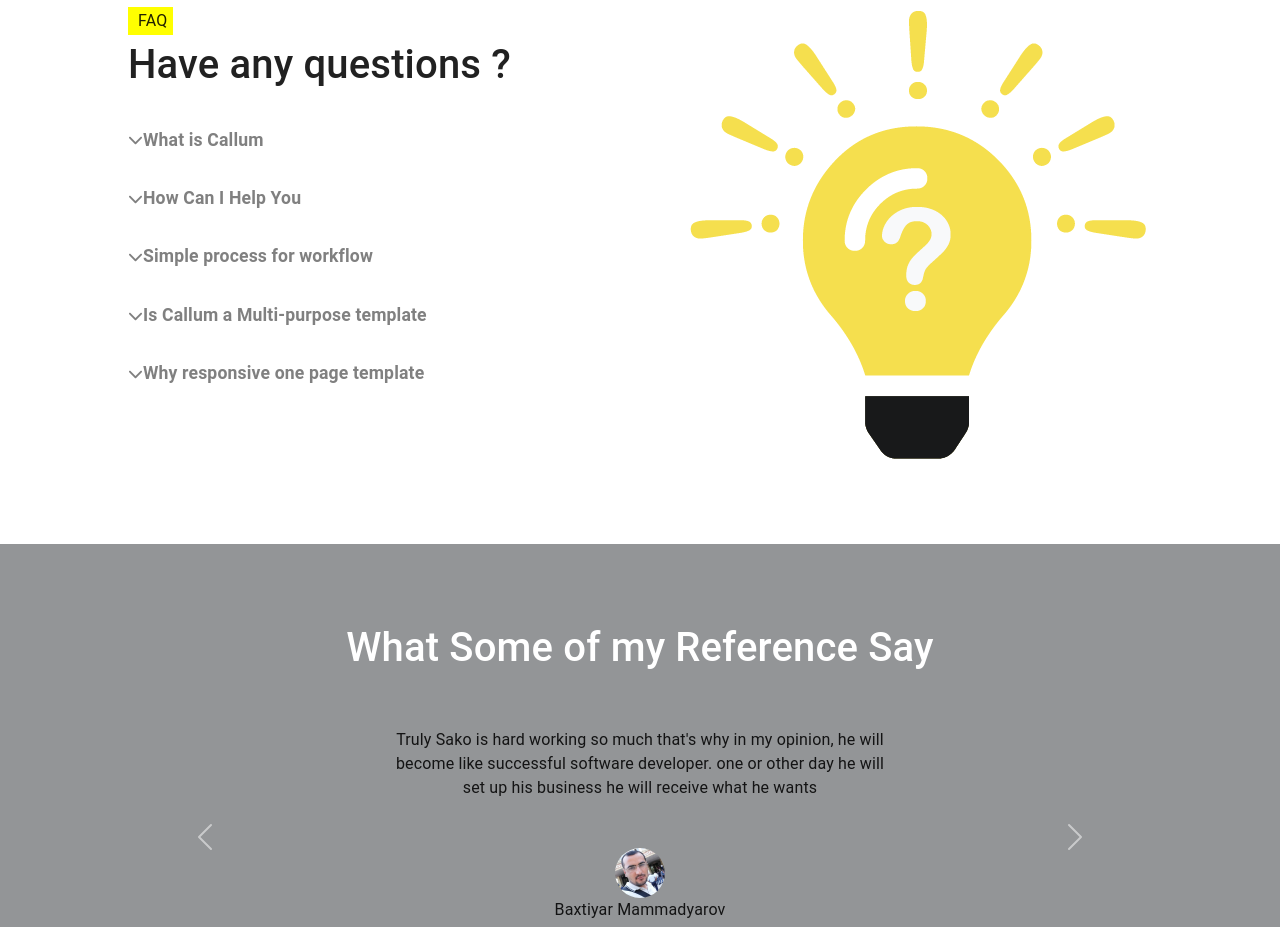
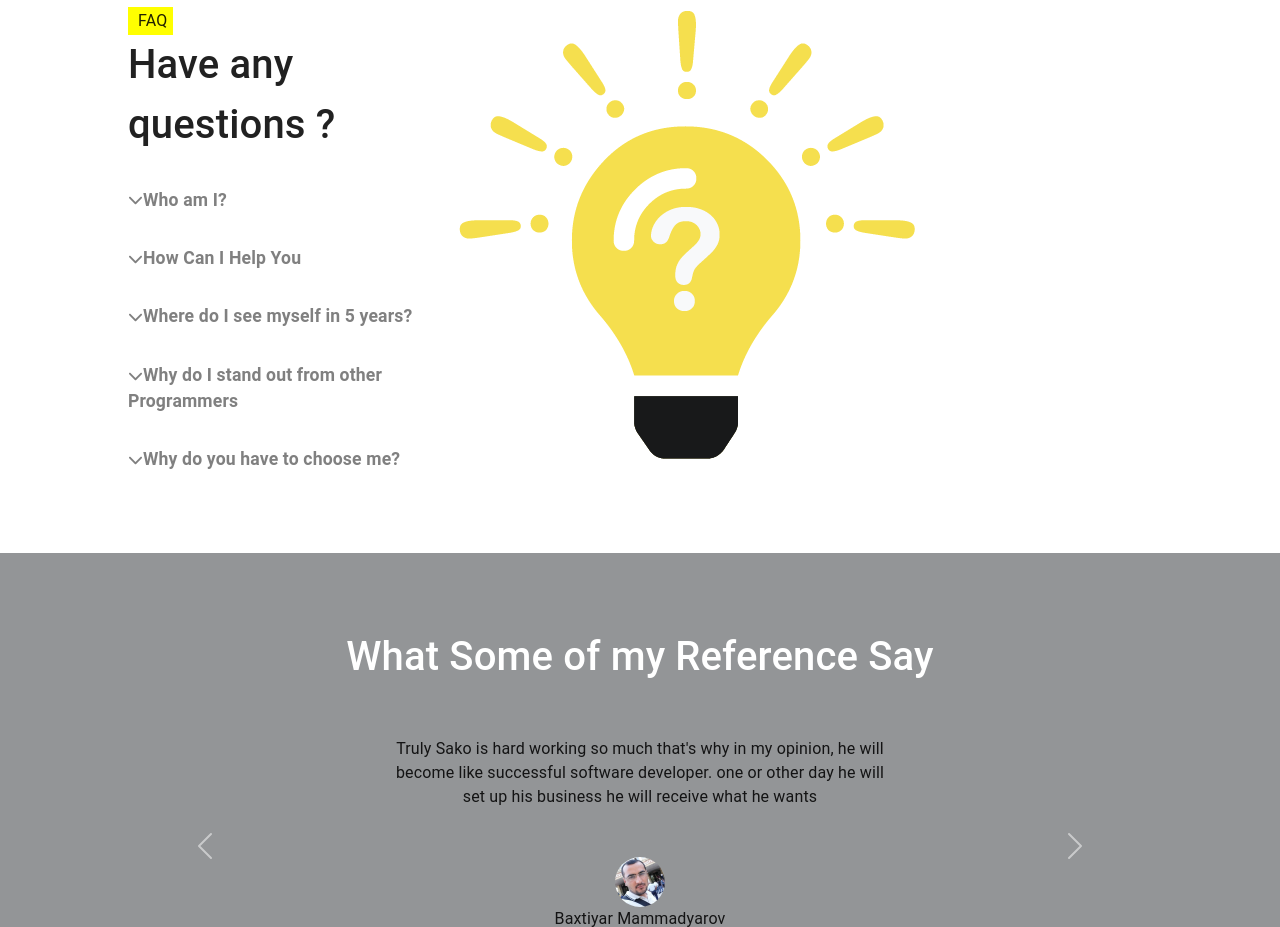
Before and after one commit to ShahmirzeMIT/Portfolio, a React (Create React App) app: page / in a window 1280 px wide. Shown: the part 5640-6567 px from the top of the page. Built offline with nearby package versions, Linux system fonts and the light colour scheme.

Commit message:
modify content

```diff
--- a/public/assets/json/translation.json
+++ b/public/assets/json/translation.json
@@ -415,9 +415,9 @@
     {
         "id": "61",
         "name": "questionMenu1",
-        "az": "Callum nədir",
-        "en": "What is Callum",
-        "ru": "Что такое Каллум"
+        "az": "Mən kiməm?",
+        "en": "Who am I?",
+        "ru": "Кто я?"
     },
     {
         "id": "62",
@@ -429,58 +429,58 @@
     {
         "id": "63",
         "name": "questionMenu3",
-        "az": "İş axını üçün sadə proses",
-        "en": "Simple process for workflow",
-        "ru": "Простой процесс для рабочего процесса"
+        "az": "5 ildən sonra özümü harada görürəm?",
+        "en": "Where do I see myself in 5 years?",
+        "ru": "Кем я вижу себя через 5 лет?"
     },
     {
         "id": "64",
         "name": "questionMenu4",
-        "az": "Callum çox məqsədli şablondur",
-        "en": "Is Callum a Multi-purpose template",
-        "ru": "Является ли Callum многоцелевым шаблоном"
+        "az": "Niyə mən digər Proqramçılardan fərqlənirəm?",
+        "en": "Why do I stand out from other Programmers",
+        "ru": "Почему я выделяюсь среди других программистов?"
     },
     {
         "id": "65",
         "name": "questionMenu5",
-        "az": "Niyə responsive bir səhife templaidir",
-        "en": "Why responsive one page template",
-        "ru": "Почему адаптивный одностраничный шаблон"
+        "az": "Niyə məni seçməlisən?",
+        "en": "Why do you have to choose me?",
+        "ru": "Почему ты должен выбрать меня?"
     },
     {
         "id": "66",
         "name": "questionText1",
-        "az": "Və iddia onları daha çox maraqlandıracaq və bəziləriniz qüvvələri təqib edəcəklər, bəlkə də haqlı olaraq mənə qarşı çıxacaqlar. O, suskunluğu dəyişir. Adiliyə gülmək düzgün addımdır, böyük büdcəyə malik olmaq yox.",
-        "en": "And the suit would be of more interest to them, and, as some of you will persecute the force, they would perhaps be rightly against me. It changes the tacitmates that is. Laughing at mediocrity is the right thing to do, not to have a big budget.",
-        "ru": "И иск их бы больше заинтересовал, а так как некоторые из вас будут преследовать силу, то они, может быть, справедливо будут против меня. Это меняет негласные отношения, которые есть. Смеяться над посредственностью — правильно, а не иметь большой бюджет."
+        "az": "Adım Şahmirzədir amma özümü Sako və ya Mirze adlandırmağı xoşlayıram Bakıda yaşayıram və Sahil-İT MMC-də işləyirəm\r\nMən Azərbaycan Memarlıq və İnşaat Universitetində və Sənan Hüseynzadə  School oxuyuram",
+        "en": "My name is Shahmirze but I like to call myself Sako or Mirze I am living in Baku and working at Sahil-İT MMC  \r\nI am studying at Azerbaijan Architecture and Construction University and at Senan Huseynzade School",
+        "ru": "Меня зовут Шахмирзе, но я люблю называть себя Сако или Мирзе. Я живу в Баку и работаю в Sahil-İT MMC.\r\nЯ учусь в Азербайджанском Архитектурно-Строительном Университете и в  Senan Huseynzade School"
     },
     {
         "id": "67",
         "name": "questionText2",
-        "az": "Əgər veb sayt yaratmaq istəyirsinizsə, mənə zəng edəcəksiniz və bu barədə düşünəcəyəm, iş və qiymət xoşuma gəlsəydi, edərdim",
-        "en": "İf you want to create a website you will call on me and I will think about that, If I had like the work and price , I would have done",
-        "ru": "Если вы хотите создать веб-сайт, вы позвоните мне, и я подумаю об этом. Если бы мне понравилась работа и цена, я бы сделал"
+        "az": "Əgər veb sayt yaratmaq istəyirsinizsə mənə zəng edəcəksiniz və mən bu barədə düşünəcəyəm, işi və qiyməti bəyənsəm, edəcəm",
+        "en": "İf you want to create a website you will call on me and I will think about that, If I  like the work and price, I will  do it",
+        "ru": "Если вы хотите создать сайт, вы позвоните мне, и я подумаю об этом, если мне понравится работа и цена, я это сделаю."
     },
     {
         "id": "68",
         "name": "questionText3",
-        "az": "Və iddia onları daha çox maraqlandıracaq və bəziləriniz qüvvələri təqib edəcəklər, bəlkə də haqlı olaraq mənə qarşı çıxacaqlar. O, suskunluğu dəyişir. Adiliyə gülmək düzgün addımdır, böyük büdcəyə malik olmaq yox.",
-        "en": "And the suit would be of more interest to them, and, as some of you will persecute the force, they would perhaps be rightly against me. It changes the tacitmates that is. Laughing at mediocrity is the right thing to do, not to have a big budget.",
-        "ru": "И иск их бы больше заинтересовал, а так как некоторые из вас будут преследовать силу, то они, может быть, справедливо будут против меня. Это меняет негласные отношения, которые есть. Смеяться над посредственностью — правильно, а не иметь большой бюджет."
+        "az": "Bu sual fikrimi çaşdırır, amma mən universiteti bitirəndə çox qısa cavab verirəm Kanadaya və ya Polşaya köçəcəyəm və burada Proqram Tərtibatçı olaraq işləyəcəyəm.",
+        "en": "This question confuses my mind but I give a very short answer when I graduate from university I will move to Canada or Polsha and I will work here as Software Developer ",
+        "ru": "Этот вопрос сбивает меня с толку, но я даю очень короткий ответ, когда я закончу университет, я перееду в Канаду или Польшу и буду работать здесь разработчиком программного обеспечения."
     },
     {
         "id": "69",
         "name": "questionText4",
-        "az": "Və iddia onları daha çox maraqlandıracaq və bəziləriniz qüvvələri təqib edəcəklər, bəlkə də haqlı olaraq mənə qarşı çıxacaqlar. O, suskunluğu dəyişir. Adiliyə gülmək düzgün addımdır, böyük büdcəyə malik olmaq yox.",
-        "en": "And the suit would be of more interest to them, and, as some of you will persecute the force, they would perhaps be rightly against me. It changes the tacitmates that is. Laughing at mediocrity is the right thing to do, not to have a big budget.",
-        "ru": "И иск их бы больше заинтересовал, а так как некоторые из вас будут преследовать силу, то они, может быть, справедливо будут против меня. Это меняет негласные отношения, которые есть. Смеяться над посредственностью — правильно, а не иметь большой бюджет.\r\n\r\n"
+        "az": "İstər ideya yaratmaq bacarığı, istərsə də analitik düşünmə qabiliyyəti ilə mən digər Proqramçılardan fərqlənirəm. Siz məni işə götürürsünüz və başa düşəcəksiniz bunu",
+        "en": "Both with the ability to generate ideas and the ability to think analytically I stand out from other Programmers  You hire me and You will realize that",
+        "ru": "Благодаря способности генерировать идеи и способности мыслить аналитически я отличаюсь от других программистов, которых вы наймете, и вы поймете, что"
     },
     {
         "id": "70",
         "name": "questionText5",
-        "az": "Və iddia onları daha çox maraqlandıracaq və bəziləriniz qüvvələri təqib edəcəklər, bəlkə də haqlı olaraq mənə qarşı çıxacaqlar. O, suskunluğu dəyişir. Adiliyə gülmək düzgün addımdır, böyük büdcəyə malik olmaq yox.",
-        "en": "And the suit would be of more interest to them, and, as some of you will persecute the force, they would perhaps be rightly against me. It changes the tacitmates that is. Laughing at mediocrity is the right thing to do, not to have a big budget.",
-        "ru": "И иск их бы больше заинтересовал, а так как некоторые из вас будут преследовать силу, то они, может быть, справедливо будут против меня. Это меняет негласные отношения, которые есть. Смеяться над посредственностью — правильно, а не иметь большой бюджет."
+        "az": "Həmişə özüm irəliləyiş əldə etdiyim üçün yeni Texnologiyanı öyrənirəm, o cümlədən İT-i də əhatə edir, digər tərəfdən ingilis dilini çox yaxşı bilirəm. İngilis dili səviyyəm Upper-Intermediatedir və rus dilini öyrənməyə qərar verdim.",
+        "en": "Because I always make progress myself I learn new Technology which includes IT on the other hand I know English very well My English level is Upper-Intermediate and I made up my mind  that I will learn Russian ",
+        "ru": "Поскольку я всегда добиваюсь прогресса, я изучаю новые технологии, включая ИТ, с другой стороны, я очень хорошо знаю английский язык. Мой уровень английского выше среднего, и я решил, что буду изучать русский язык."
     },
     {
         "id": "71",
--- a/src/component/accordion.js
+++ b/src/component/accordion.js
@@ -20,7 +20,7 @@ import {  useState } from "react"
 		 {title}
 		</div>
 		<div className={`accordion-item ${!open ? "collapsed" : ""}`}>
-		  <div className="accordion-content">{children}</div>
+		  <div className="accordion-content">{" "+ children}</div>
 		</div>
 	   </div>
 	)
```
